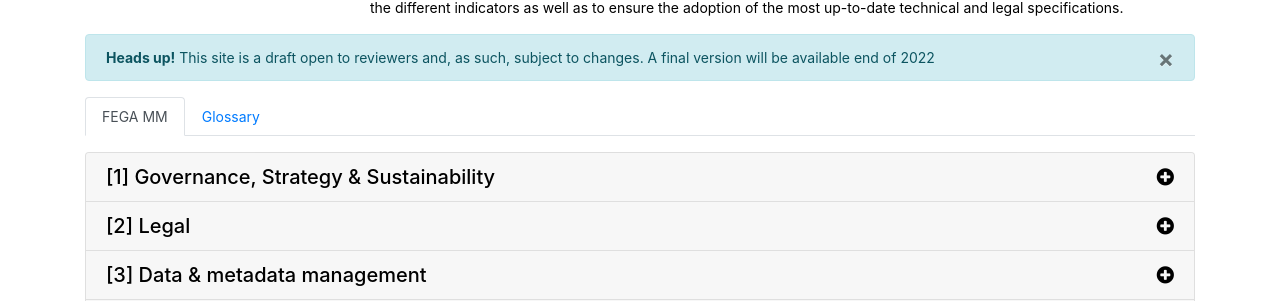
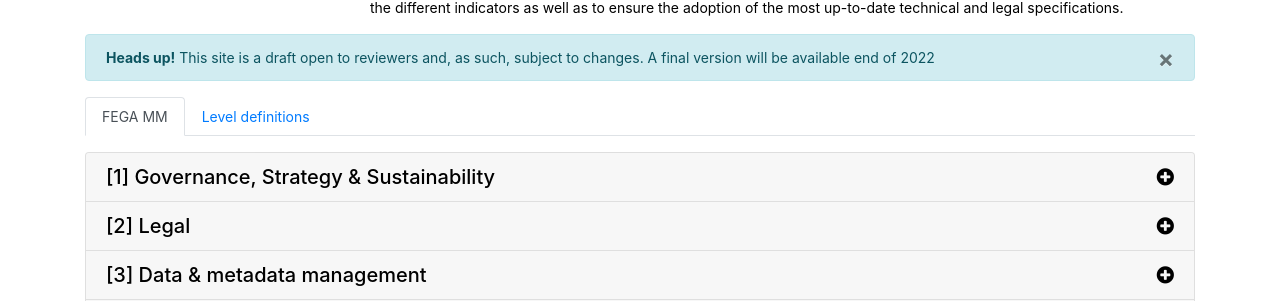
Before and after one commit to inab/fega-mm, a Jekyll site: the page built from index.md, in a window 1280 px wide. Shown: the part 435-736 px from the top of the page. Built offline with Jekyll 4.4.1, drawn with Linux system fonts in a browser that asks for light colours.

Commit message:
content: add level definitions tab

```diff
--- a/_config.yml
+++ b/_config.yml
@@ -10,3 +10,5 @@
     output: true
   subdomains:
     output: true
+  level-definitions:
+    output: true
--- /dev/null
+++ b/_includes/domains_accordion.html
@@ -0,0 +1,74 @@
+<div class="accordion my-3" id="domainsAccordion">
+  {% for domain in site.domains %}
+  <div class="card">
+    <div class="card-header collapsed" id="{{ domain.identifier }}" data-toggle="collapse" data-target="#collapse{{domain.identifier}}" aria-expanded="false" aria-controls="collapse{{domain.identifier}}">
+      <h5 class="mb-0">
+        {{ domain.title }}
+      </h5>
+    </div>
+
+    <div id="collapse{{domain.identifier}}" class="collapse" aria-labelledby="{{domain.identifier}}">
+      <div class="card-body">
+        {% assign subdomains = site.subdomains | where:"parent", domain.identifier %}
+
+        <div class="row">
+          <div class="col-md-2">
+            <h5>Subdomain</h5>
+          </div>
+          <div class="col-md-10">
+            <div class="row">
+              <div class="col-md-4">
+                <h5>Indicators</h5>
+              </div>
+              <div class="col-md-2">
+                <h5>Connected with</h5>
+              </div>
+              <div class="col-md-6">
+                <h5>Maturity levels</h5>
+              </div>
+            </div>
+          </div>
+        </div>
+
+        {% for subdomain in subdomains %}
+        <div class="row border-top">
+          <div class="col-md-2">
+            <h6>{{subdomain.title}}</h6>
+          </div>
+          <div class="col-md-10">
+            {% for indicator in subdomain.indicators %}
+              <div class="row border-top">
+
+                <div class="col-md-4">
+                  {{indicator.indicator}}
+                </div>
+                <div class="col-md-2">
+                  {% for con in indicator.connected %}
+                  <div class="row border-top">
+                    <div class="col-md-12">
+                        <div class="d-table-cell"><strong>{{con.ind}}</strong></div>
+                    </div>
+                  </div>
+                  {% endfor %}
+                </div>
+                <div class="col-md-6">
+                    {% for level in indicator.levels %}
+                      <div class="row border-top">
+                        <div class="col-md-12">
+                            <div class="d-table-cell"><strong>{{level.level}}. </strong></div><div class="d-table-cell pl-1">{{level.desc}}</div>
+                        </div>
+                      </div>
+                    {% endfor %}
+                </div>
+
+              </div>
+              {% endfor %}
+          </div>
+        </div>
+        {% endfor %}
+
+      </div>
+    </div>
+  </div>
+  {% endfor %}
+</div>
--- /dev/null
+++ b/_includes/level_definitions.html
@@ -0,0 +1,23 @@
+{% assign lastStatus = "" %}
+{% for level in site.level-definitions %}
+{% if level.status == lastStatus %}
+{% assign space = "margin-top:0px;" %}
+{% else %}
+{% assign space = "margin-top:5px;" %}
+{% endif %}
+<div class="row" style="font-size:125%; background-color:{{level.highlight}}; {{space}}">
+  <div class="col-md-1">
+    <strong>{{level.title}}</strong>
+  </div>
+  <div class="col-md-8">
+    {{level.desc}}
+  </div>
+  {% if level.status == lastStatus %}
+  {% else %}
+    <div class="col-md-3">
+      {{level.status}}
+    </div>
+  {% endif %}
+  {% assign lastStatus = level.status %}
+</div>
+{% endfor %}
--- a/_includes/mm_tabs.html
+++ b/_includes/mm_tabs.html
@@ -1,90 +1,16 @@
 <nav>
   <div class="nav nav-tabs" id="nav-tab" role="tablist">
     <a class="nav-item nav-link active" id="nav-fega-mm-tab" data-toggle="tab" href="#nav-fega-mm" role="tab" aria-controls="nav-fega-mm" aria-selected="true">FEGA MM</a>
-    <a class="nav-item nav-link" id="nav-glossary-tab" data-toggle="tab" href="#nav-glossary" role="tab" aria-controls="nav-glossary" aria-selected="false">Glossary</a>
+    <a class="nav-item nav-link" id="nav-level-definitions-tab" data-toggle="tab" href="#nav-level-definitions" role="tab" aria-controls="nav-level-definitions" aria-selected="false">Level definitions</a>
   </div>
 </nav>
 
 <div class="tab-content" id="nav-tabContent">
   <div class="tab-pane fade show active" id="nav-fega-mm" role="tabpanel" aria-labelledby="nav-fega-mm-tab">
-
-    <div class="accordion my-3" id="domainsAccordion">
-      {% for domain in site.domains %}
-      <div class="card">
-        <div class="card-header collapsed" id="{{ domain.identifier }}" data-toggle="collapse" data-target="#collapse{{domain.identifier}}" aria-expanded="false" aria-controls="collapse{{domain.identifier}}">
-          <h5 class="mb-0">
-            {{ domain.title }}
-          </h5>
-        </div>
-
-        <div id="collapse{{domain.identifier}}" class="collapse" aria-labelledby="{{domain.identifier}}">
-          <div class="card-body">
-            {% assign subdomains = site.subdomains | where:"parent", domain.identifier %}
-
-            <div class="row">
-              <div class="col-md-2">
-                <h5>Subdomain</h5>
-              </div>
-              <div class="col-md-10">
-                <div class="row">
-                  <div class="col-md-4">
-                    <h5>Indicators</h5>
-                  </div>
-                  <div class="col-md-2">
-                    <h5>Connected with</h5>
-                  </div>
-                  <div class="col-md-6">
-                    <h5>Maturity levels</h5>
-                  </div>
-                </div>
-              </div>
-            </div>
-
-            {% for subdomain in subdomains %}
-            <div class="row border-top">
-              <div class="col-md-2">
-                <h6>{{subdomain.title}}</h6>
-              </div>
-              <div class="col-md-10">
-                {% for indicator in subdomain.indicators %}
-                  <div class="row border-top">
-
-                    <div class="col-md-4">
-                      {{indicator.indicator}}
-                    </div>
-                    <div class="col-md-2">
-                      {% for con in indicator.connected %}
-                      <div class="row border-top">
-                        <div class="col-md-12">
-                            <div class="d-table-cell"><strong>{{con.ind}}</strong></div>
-                        </div>
-                      </div>
-                      {% endfor %}
-                    </div>
-                    <div class="col-md-6">
-                        {% for level in indicator.levels %}
-                          <div class="row border-top">
-                            <div class="col-md-12">
-                                <div class="d-table-cell"><strong>{{level.level}}. </strong></div><div class="d-table-cell pl-1">{{level.desc}}</div>
-                            </div>
-                          </div>
-                        {% endfor %}
-                    </div>
-
-                  </div>
-                  {% endfor %}
-              </div>
-            </div>
-            {% endfor %}
-
-          </div>
-        </div>
-      </div>
-      {% endfor %}
-    </div>
+    {% include domains_accordion.html %}
   </div>
 
-  <div class="tab-pane fade" id="nav-glossary" role="tabpanel" aria-labelledby="nav-glossary-tab">
-    GLOSSARY
+  <div class="tab-pane fade" id="nav-level-definitions" role="tabpanel" aria-labelledby="nav-level-definitions-tab">
+    {% include level_definitions.html %}
   </div>
 </div>
```
Also changed, not shown: all_collections/_level-definitions/1.md (added, +7 -0 lines), all_collections/_level-definitions/2.md (added, +7 -0 lines), all_collections/_level-definitions/3.md (added, +7 -0 lines), all_collections/_level-definitions/4.md (added, +7 -0 lines), all_collections/_level-definitions/5.md (added, +7 -0 lines).
